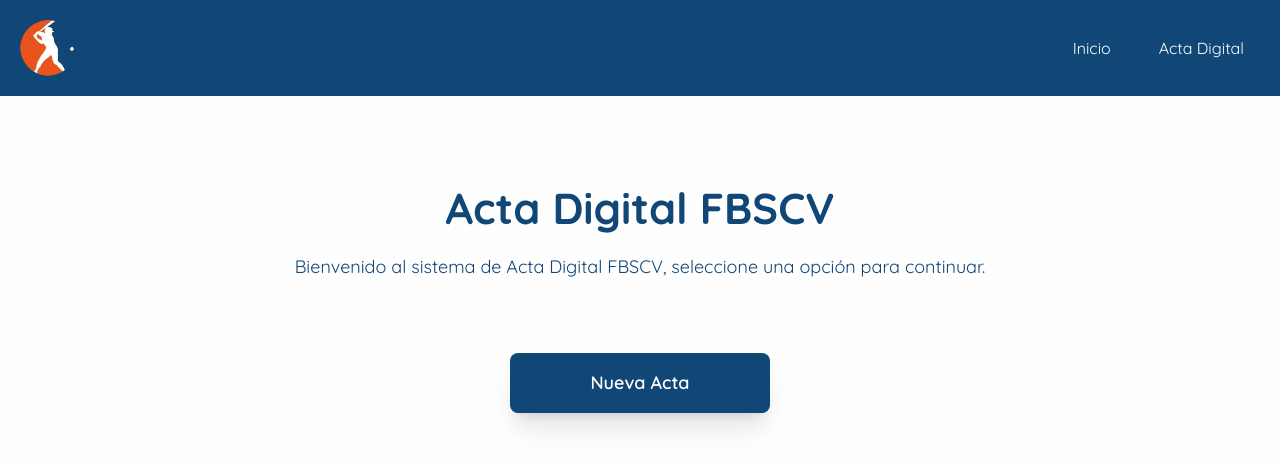
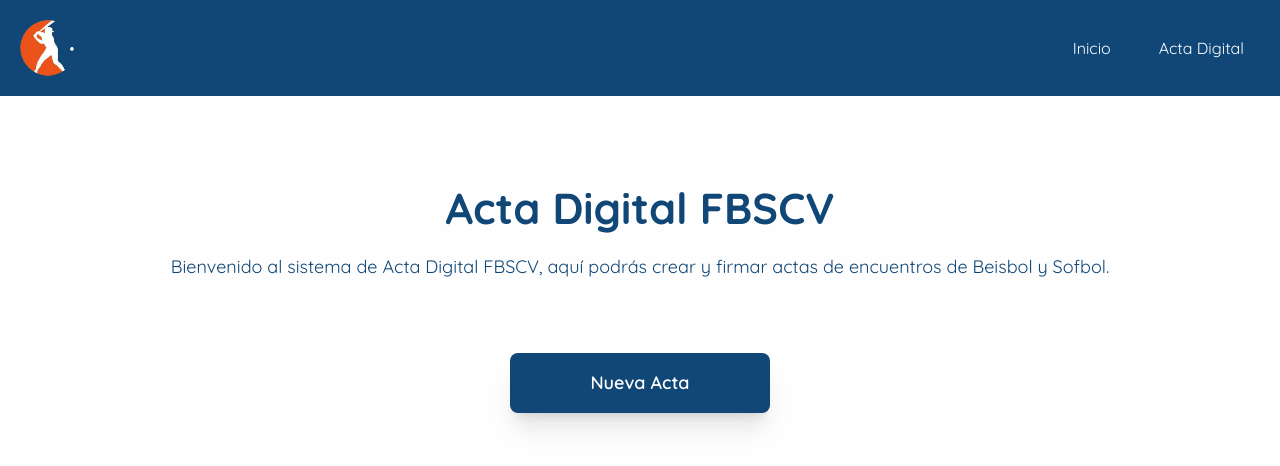
Before and after one commit to david5garcia/FBSCV-actadigital, a React (Vite) app: page / in a window 1280 px wide. Shown: the top 466 px of the page. Built offline with nearby package versions, Linux system fonts and the light colour scheme.

Commit message:
Update Home.tsx

```diff
--- a/src/components/Home.tsx
+++ b/src/components/Home.tsx
@@ -14,8 +14,7 @@
           Acta Digital FBSCV
         </h1>
         <p className="text-[#104777] text-center text-lg">
-          Bienvenido al sistema de Acta Digital FBSCV, seleccione una opción
-          para continuar.
+          Bienvenido al sistema de Acta Digital FBSCV, aquí podrás crear y firmar actas de encuentros de Beisbol y Sofbol.
         </p>
       </div>
 
```
